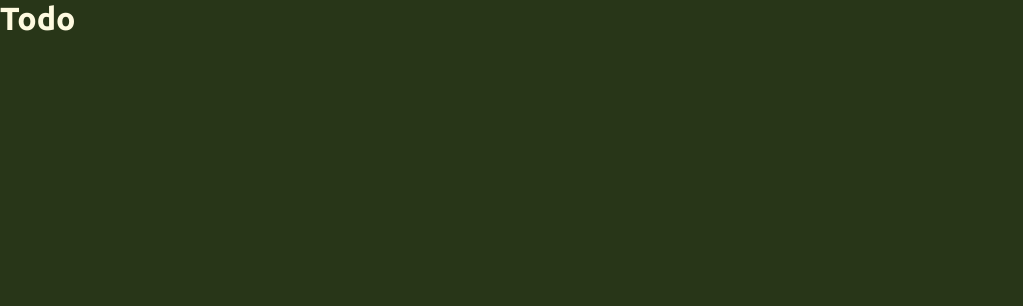
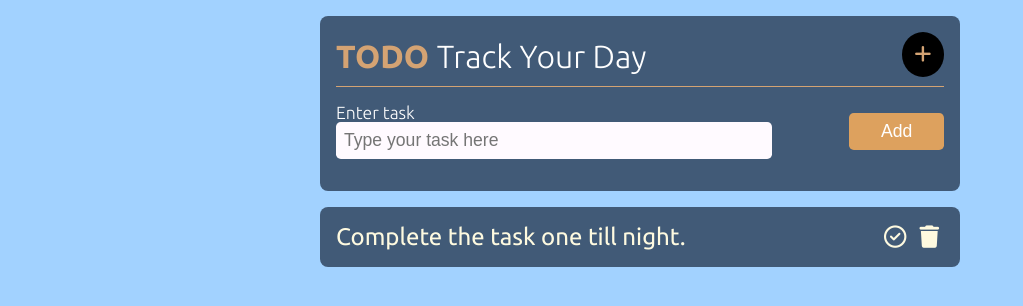
Before and after one commit to bittuankit/SCT_WD_04, a plain HTML site: page index.html in a window 1280 px wide. Shown: the whole page, without its empty margins (0-1023 px from the left). Drawn offline with Linux system fonts and the light colour scheme.

Commit message:
ui completed.

```diff
--- a/index.html
+++ b/index.html
@@ -6,11 +6,40 @@
     <meta name="viewport" content="width=device-width, initial-scale=1.0">
     <title>Todo</title>
     <link rel="stylesheet" href="./style.css">
+    <link rel="stylesheet" href="https://cdnjs.cloudflare.com/ajax/libs/font-awesome/6.7.2/css/all.min.css"
+        integrity="sha512-Evv84Mr4kqVGRNSgIGL/F/aIDqQb7xQ2vcrdIwxfjThSH8CSR7PBEakCr51Ck+w+/U6swU2Im1vVX0SVk9ABhg=="
+        crossorigin="anonymous" referrerpolicy="no-referrer" />
     <script src="./script.js" defer></script>
 </head>
 
 <body>
-    <h1>Todo</h1>
+    <div class="container">
+        <div class="todo">
+            <div class="todo-heading">
+                <h1>TODO <span>Track Your Day</span></h1>
+                <i class="fa-solid fa-plus"></i>
+            </div>
+            <div class="todo-form">
+                <form method="post">
+                    <div class="input-bar">
+                        <label style="font-size: 1.1rem;" for="task">Enter task</label>
+                        <input type="text" name="task" id="task" placeholder="Type your task here">
+                    </div>
+                    <input type="submit" value="Add">
+                </form>
+            </div>
+        </div>
+        <div class="todo-list">
+            <div class="task">
+                <h2>Complete the task one till night.</h2>
+                <div class="icons">
+                    <i class="fa-regular fa-circle-check"></i>
+                    <!-- <i class="fa-solid fa-circle-check"></i> -->
+                    <i class="fa-solid fa-trash"></i>
+                </div>
+            </div>
+        </div>
+    </div>
 </body>
 
 </html>
--- a/style.css
+++ b/style.css
@@ -11,6 +11,128 @@ body {
   height: 100vh;
   font-family: "Ubuntu", serif;
   font-weight: 300;
-  background: #283618;
+}
+
+.container {
+  display: flex;
+  align-items: center;
+  justify-content: flex-start;
+  flex-direction: column;
+  width: 100%;
+  height: 100vh;
+  background: #a2d2ff;
+}
+
+.todo {
+  width: 50%;
+  border-radius: 0.5rem;
+  padding: 1rem;
+  background: #415a77;
+  display: flex;
+  justify-content: space-between;
+  flex-direction: column;
+  align-items: center;
+  margin: 1rem 0;
+}
+
+.todo-heading {
+  width: 100%;
+  display: flex;
+  justify-content: space-between;
+  align-items: center;
+  border-bottom: 1px solid #d4a373;
+  padding-bottom: 0.3rem;
+}
+
+.todo h1 {
+  font-weight: 600;
+  color: #d4a373;
+}
+
+.todo h1 span {
+  font-weight: 300;
+  color: #fff;
+}
+
+.todo .fa-plus {
+  font-size: 1.2rem;
+  background: #000;
+  color: #d4a373;
+  border-radius: 50%;
+  padding: 0.8rem;
+  margin-bottom: 0.3rem;
+  cursor: pointer;
+}
+
+.todo-form {
+  width: 100%;
+  margin: 1rem 0;
+  color: #fff;
+}
+
+.todo-form form {
+  display: flex;
+  justify-content: space-between;
+  align-items: center;
+}
+
+.todo-form .input-bar {
+  width: 100%;
+}
+
+.todo-form input[type="text"] {
+  padding: 0.5rem;
+  font-size: 1.1rem;
+  width: 85%;
+  border-radius: 0.3rem;
+  background: #fffaff;
+  outline: none;
+  border: none;
+}
+
+.todo-form input[type="submit"] {
+  color: #fff;
+  background: #dda15e;
+  padding: 0.5rem;
+  width: 18%;
+  outline: 0;
+  border-radius: 0.3rem;
+  border: none;
+  font-size: 1.1rem;
+  transition: 0.3s;
+}
+
+.todo-form input[type="submit"]:hover {
+  background: #c48f53;
+  cursor: pointer;
+}
+
+.todo-list {
+  width: 50%;
+  border-radius: 0.5rem;
+  padding: 1rem;
+  background: #415a77;
+}
+
+.task {
+  display: flex;
+  justify-content: space-between;
+  align-items: center;
   color: #fefae0;
 }
+
+.task h2 {
+  font-weight: 400;
+}
+
+.task .icons i {
+  font-size: 1.4rem;
+  margin: 0 0.3rem;
+  color: #fefae0;
+  cursor: pointer;
+}
+
+.task .icons .fa-trash:hover {
+  color: tomato;
+  transition: 0.3s;
+}
```
